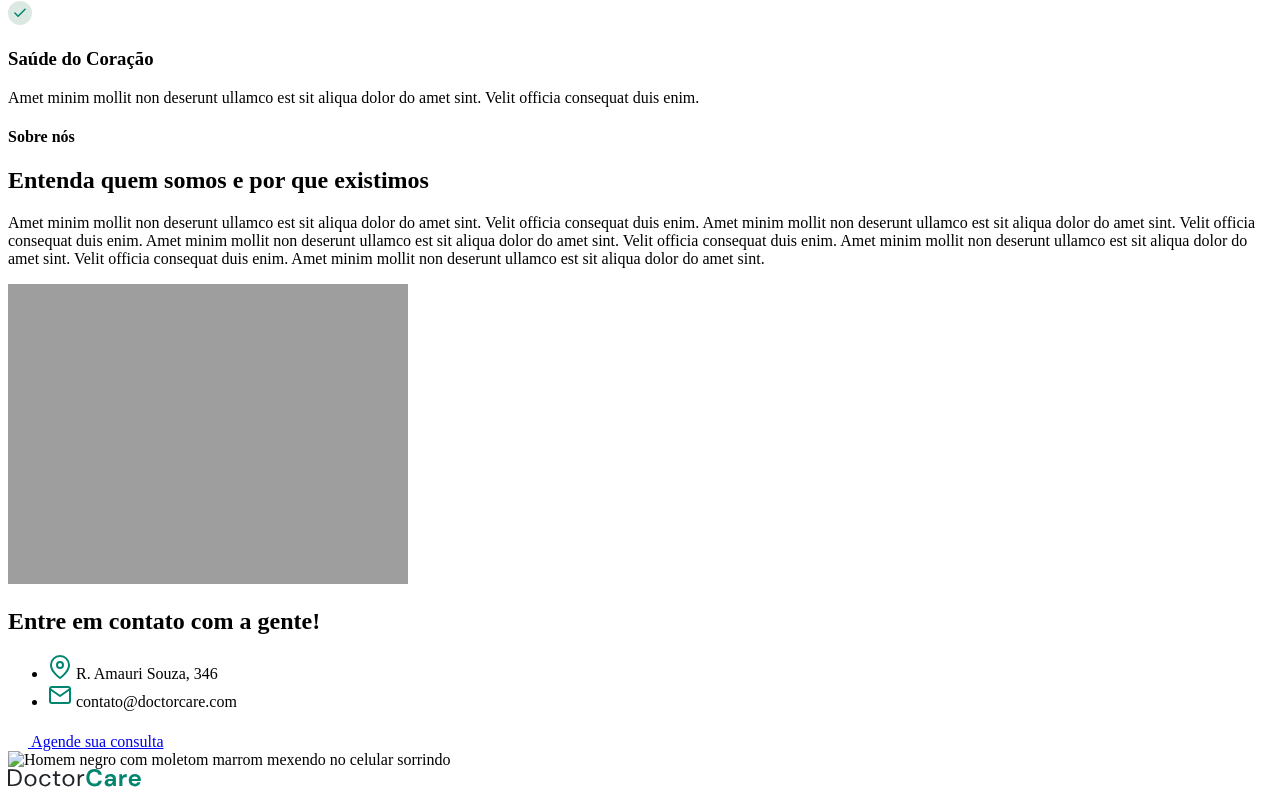
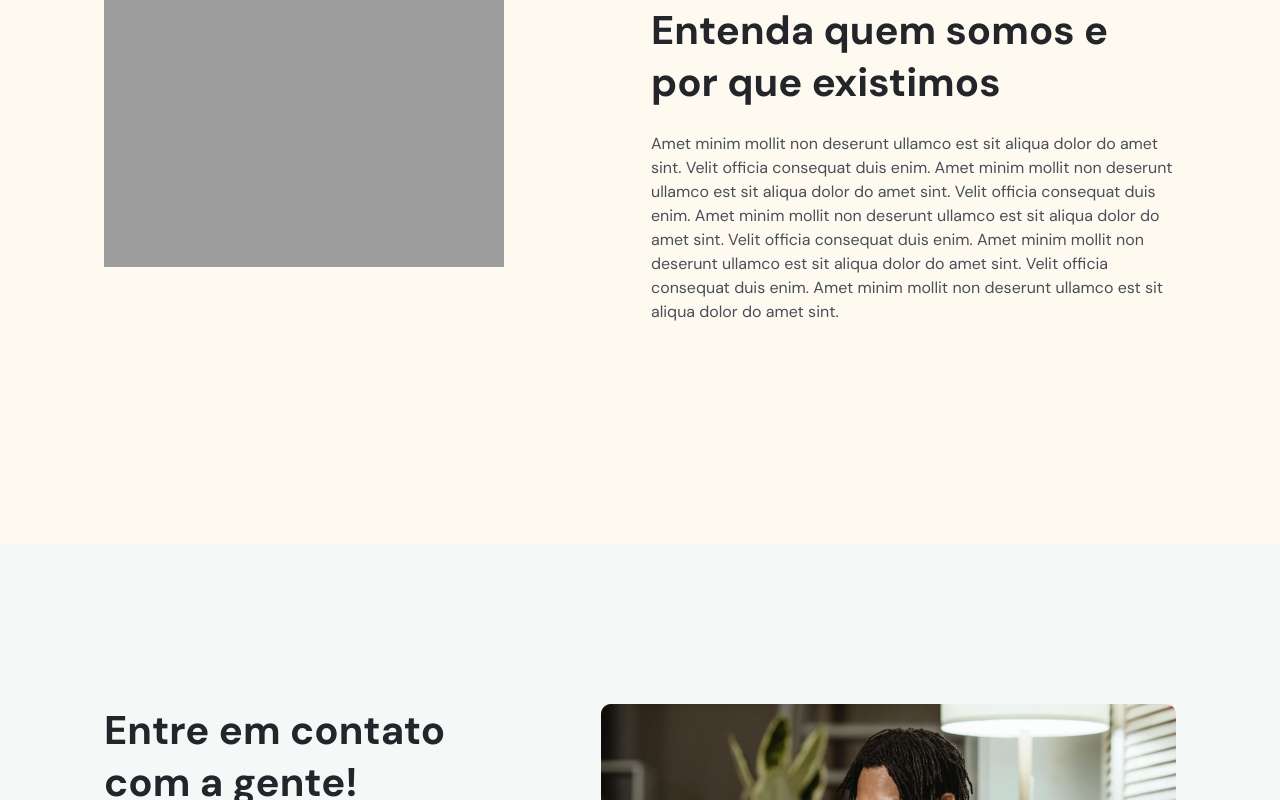
Before and after one commit to navarro-gvs/rs-nlw-doctorcare, a plain HTML site: page index.html in a window 1280 px wide. Shown: the part 2000-2800 px from the top of the page. Drawn offline with nearby package versions, Linux system fonts and the light colour scheme; the site is published under a folder, as on GitHub Pages, so addresses that start at the root find nothing.

Commit message:
ajustes de links relativos

```diff
--- a/index.html
+++ b/index.html
@@ -7,7 +7,7 @@
   <meta name="viewport" content="width=device-width, initial-scale=1.0" />
   <title>DoctorCare</title>
 
-  <link rel="stylesheet" href="/style.css" />
+  <link rel="stylesheet" href="./style.css" />
 
   <link rel="preconnect" href="https://fonts.googleapis.com" />
   <link rel="preconnect" href="https://fonts.gstatic.com" crossorigin />
@@ -334,7 +334,7 @@
       </div>
 
       <div class="col-b">
-        <img src="/assets/homem-negro-com-moletom-marrom-mexendo-no-celular.png"
+        <img src="./assets/homem-negro-com-moletom-marrom-mexendo-no-celular.png"
           alt="Homem negro com moletom marrom mexendo no celular sorrindo">
       </div>
     </div>
@@ -437,7 +437,7 @@
 
   <!-- ScrollReveal Lib -->
   <script src="https://unpkg.com/scrollreveal"></script>
-  <script src="main.js"></script>
+  <script src="./main.js"></script>
 </body>
 
 </html>
```
